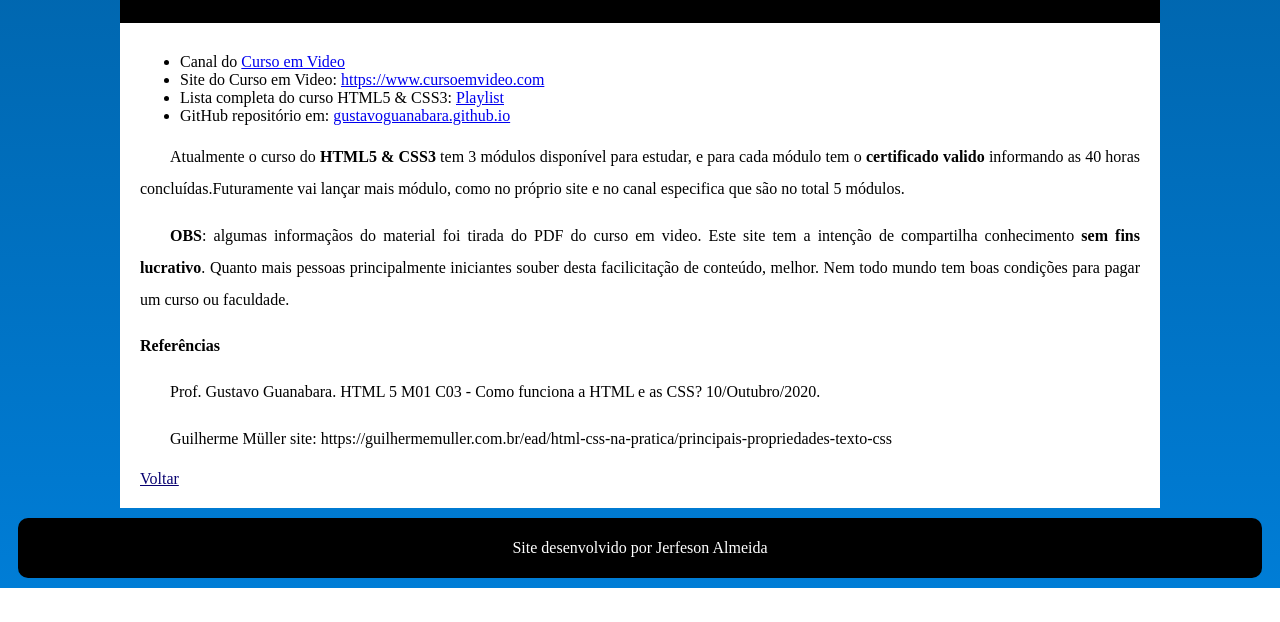
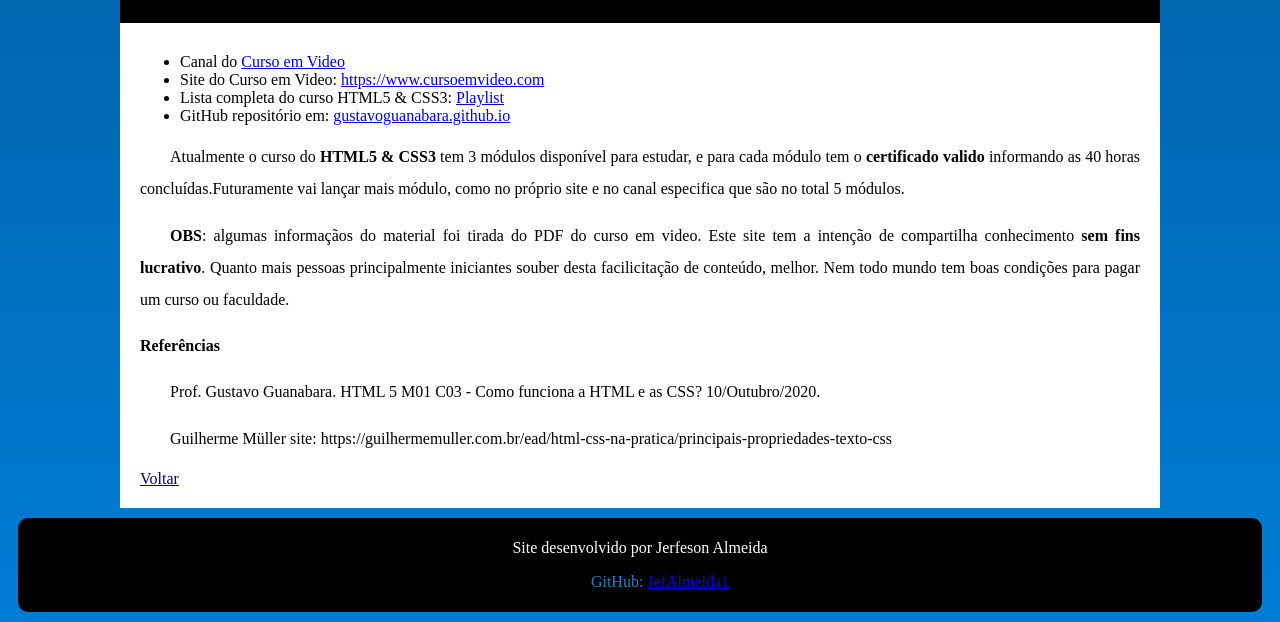
Before and after one commit to JefAlmeida1/Portfolio, a plain HTML site: page css3/css3.html in a window 1280 px wide. Shown: the part 3430-4052 px from the top of the page. Before the commit the page ends 4018 px from the top, so only its background shows below. Drawn offline with Linux system fonts and the light colour scheme; files whose address does not match are found by name.

Commit message:
correção

```diff
--- a/css3/css3.html
+++ b/css3/css3.html
@@ -101,6 +101,9 @@
     </main>
     <footer>
         <p>Site desenvolvido por Jerfeson Almeida</p>
+        <ul>
+            <li class="cont">GitHub: <a href="https://github.com/JefAlmeida1" target="_blank">JefAlmeida1</a></li>
+        </ul>
     </footer>
 </body>
 </html>
```
Also changed, not shown: html5/html5.html (+3 -0 lines), python/python.html (+3 -0 lines).
